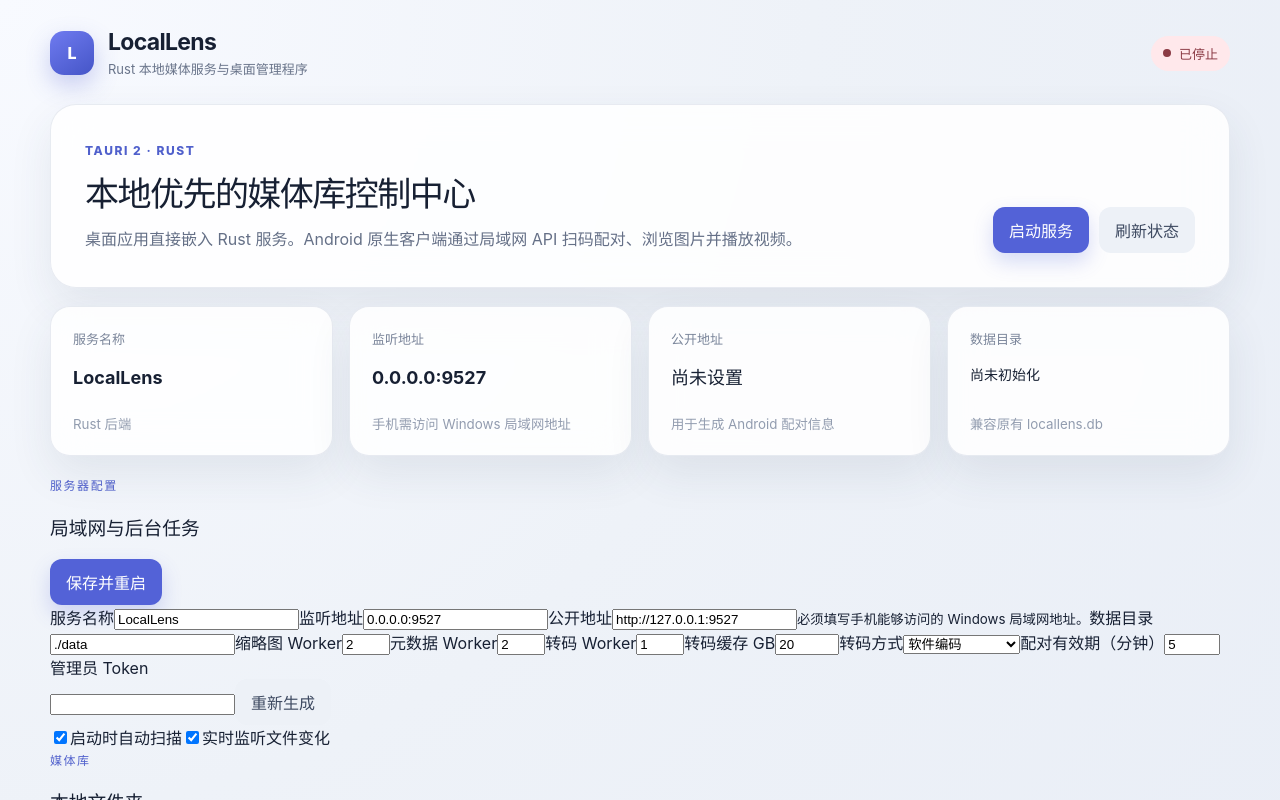
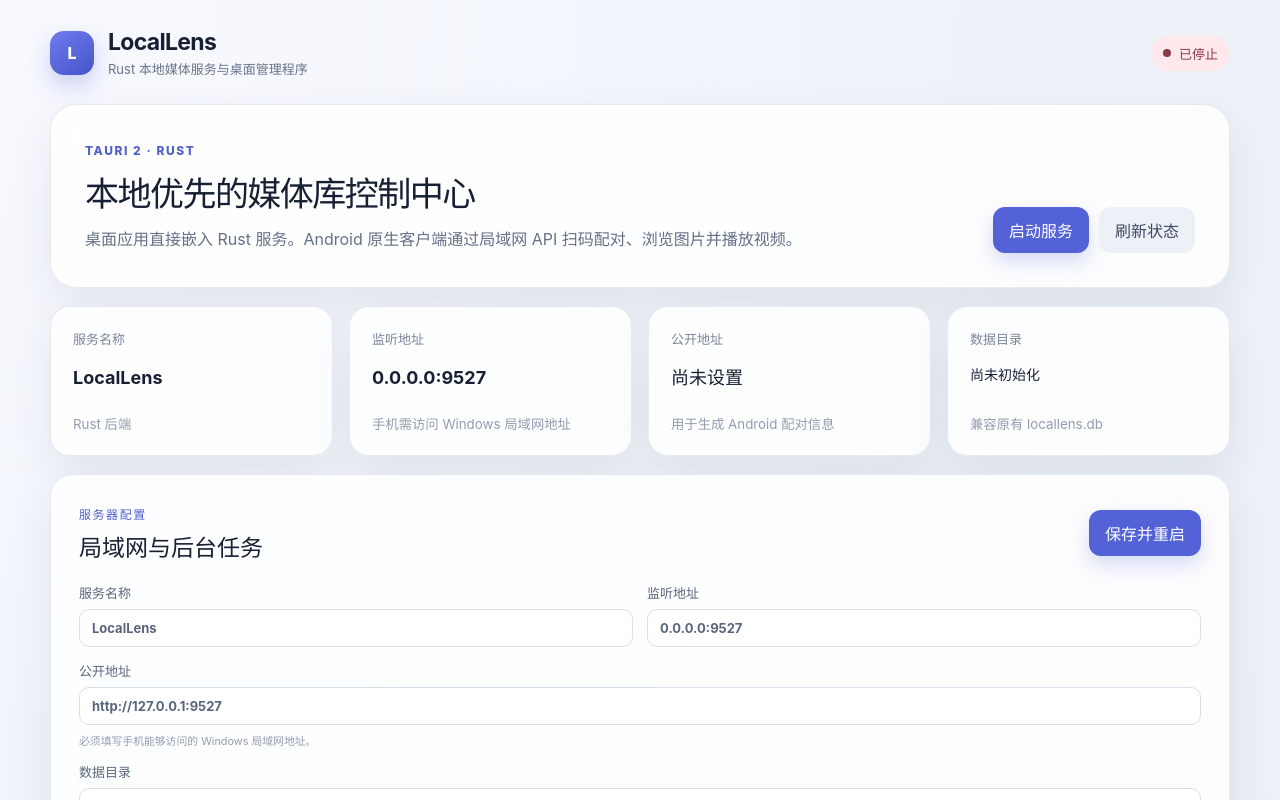
Before and after one commit to weepwood/LocalLens, a React (Vite) app in the folder apps/local_lens_desktop/: page / in a window 1280 px wide. Shown: the top 800 px of the page. Built offline with nearby package versions, Linux system fonts and the light colour scheme.

Commit message:
完善桌面配置与媒体库管理样式

```diff
--- a/apps/local_lens_desktop/src/styles.css
+++ b/apps/local_lens_desktop/src/styles.css
@@ -8,7 +8,9 @@
 
 * { box-sizing: border-box; }
 body { margin: 0; min-width: 980px; min-height: 100vh; background: radial-gradient(circle at top left, #f8faff 0, #eef2f8 46%, #e8edf6 100%); }
-button { font: inherit; }
+button, input, select { font: inherit; }
+input, select { width: 100%; border: 1px solid #d8deeb; border-radius: 10px; padding: 10px 12px; color: inherit; background: rgba(255,255,255,.9); outline: none; }
+input:focus, select:focus { border-color: #6675df; box-shadow: 0 0 0 3px rgba(83,98,215,.12); }
 
 .app-shell { width: min(1180px, calc(100% - 48px)); margin: 0 auto; padding: 28px 0 40px; }
 .topbar { display: flex; align-items: center; gap: 14px; margin-bottom: 26px; }
@@ -20,7 +22,7 @@
 .status-pill.offline { color: #8b3a44; background: #ffe8eb; }
 .status-dot { width: 8px; height: 8px; border-radius: 50%; background: currentColor; }
 
-.hero-card, .settings-card, .info-card { border: 1px solid rgba(129, 145, 177, .18); background: rgba(255, 255, 255, .86); box-shadow: 0 18px 44px rgba(49, 62, 94, .09); backdrop-filter: blur(18px); }
+.hero-card, .settings-card, .info-card, .config-panel { border: 1px solid rgba(129, 145, 177, .18); background: rgba(255, 255, 255, .86); box-shadow: 0 18px 44px rgba(49, 62, 94, .09); backdrop-filter: blur(18px); }
 .hero-card { display: flex; justify-content: space-between; align-items: flex-end; gap: 30px; padding: 34px; border-radius: 26px; }
 .hero-card h2 { margin: 8px 0 10px; font-size: 34px; max-width: 720px; letter-spacing: -0.045em; }
 .hero-card p { max-width: 760px; margin: 0; line-height: 1.7; color: #657087; }
@@ -40,6 +42,22 @@
 .info-card small { margin-top: auto; color: #929caf; }
 .path-value { overflow-wrap: anywhere; font-size: 14px !important; }
 
+.config-panel { margin: 18px 0; padding: 28px; border-radius: 22px; }
+.section-heading { display: flex; align-items: center; justify-content: space-between; gap: 20px; margin-bottom: 20px; }
+.section-heading h3 { margin: 6px 0 0; font-size: 23px; }
+.form-grid, .library-fields { display: grid; grid-template-columns: repeat(2, minmax(0, 1fr)); gap: 14px; }
+.form-grid label, .library-fields label { display: flex; flex-direction: column; gap: 7px; color: #59657b; font-size: 13px; font-weight: 700; }
+.form-grid label small { color: #929caf; font-weight: 400; }
+.form-grid .wide, .library-fields .wide { grid-column: 1 / -1; }
+.check { flex-direction: row !important; align-items: center; align-self: end; min-height: 42px; }
+.check input { width: 18px; height: 18px; }
+.token-field > div { display: flex; gap: 10px; }
+.token-field button { flex: 0 0 auto; }
+.library-list { display: flex; flex-direction: column; gap: 12px; }
+.library-row { display: flex; align-items: center; gap: 18px; padding: 18px; border: 1px solid #e1e6f0; border-radius: 16px; background: rgba(246,248,252,.72); }
+.library-fields { flex: 1; }
+.empty-state { padding: 30px; border: 1px dashed #cfd6e4; border-radius: 14px; color: #7d889d; text-align: center; }
+
 .settings-card { display: flex; justify-content: space-between; align-items: center; gap: 30px; padding: 28px; border-radius: 22px; }
 .settings-card h3 { margin: 7px 0 12px; font-size: 22px; }
 .settings-card code { display: inline-block; padding: 9px 11px; border-radius: 9px; color: #4350aa; background: #eef0ff; }
@@ -50,9 +68,12 @@
   :root { color: #eef2ff; background: #11141b; }
   body { background: radial-gradient(circle at top left, #23283a 0, #171b24 48%, #10131a 100%); }
   .topbar p, .hero-card p, .settings-card p, .message-bar { color: #aab3c7; }
-  .hero-card, .settings-card, .info-card { background: rgba(30, 35, 47, .88); border-color: rgba(142, 155, 190, .13); }
+  .hero-card, .settings-card, .info-card, .config-panel { background: rgba(30, 35, 47, .88); border-color: rgba(142, 155, 190, .13); }
+  input, select { color: #eef2ff; background: #242a38; border-color: #3a4356; }
   .secondary { color: #dce2f2; background: #303747; }
-  .info-card span, .info-card small { color: #9da7bb; }
+  .info-card span, .info-card small, .form-grid label, .library-fields label { color: #9da7bb; }
   .settings-card code { color: #c6ccff; background: #2c3150; }
   .message-bar { background: rgba(35, 40, 54, .7); }
+  .library-row { border-color: #384052; background: rgba(24,29,39,.72); }
+  .empty-state { border-color: #434c60; color: #9ca6ba; }
 }
```
